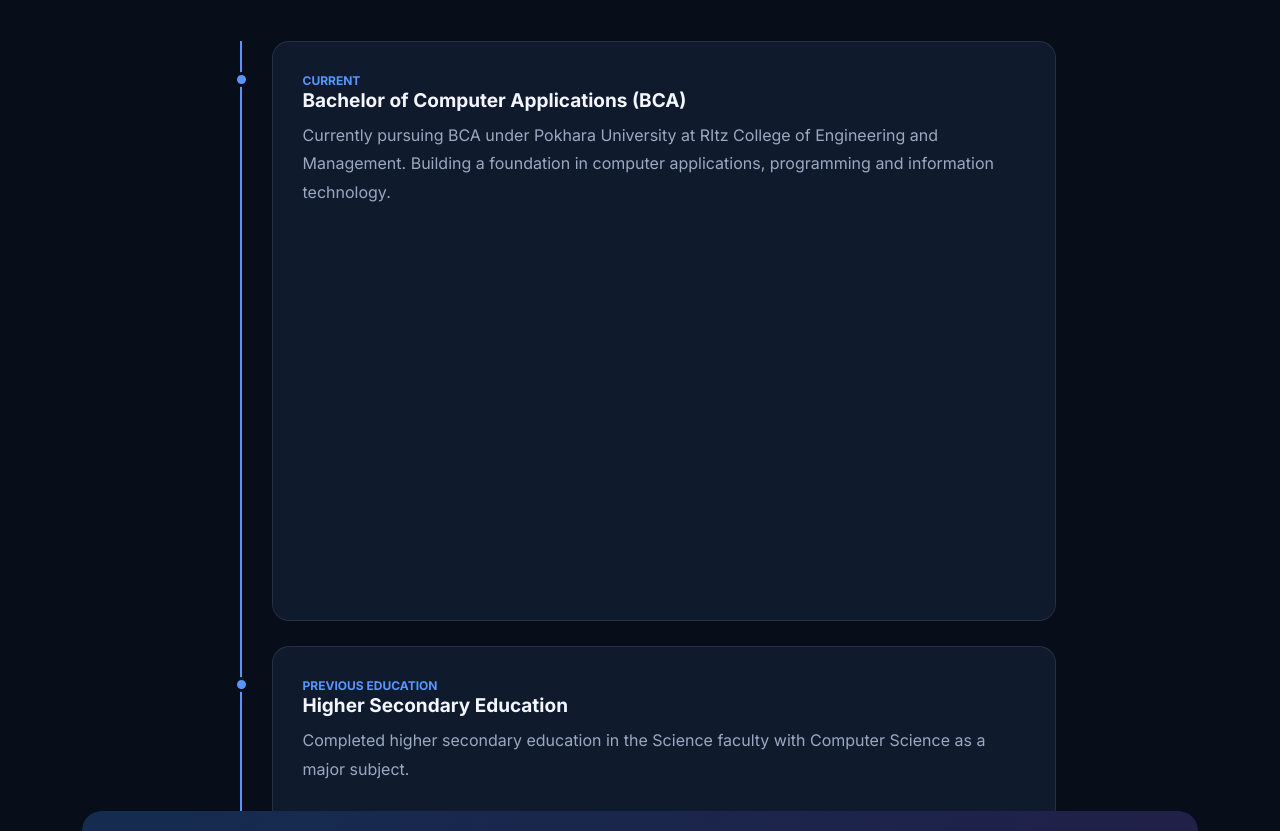
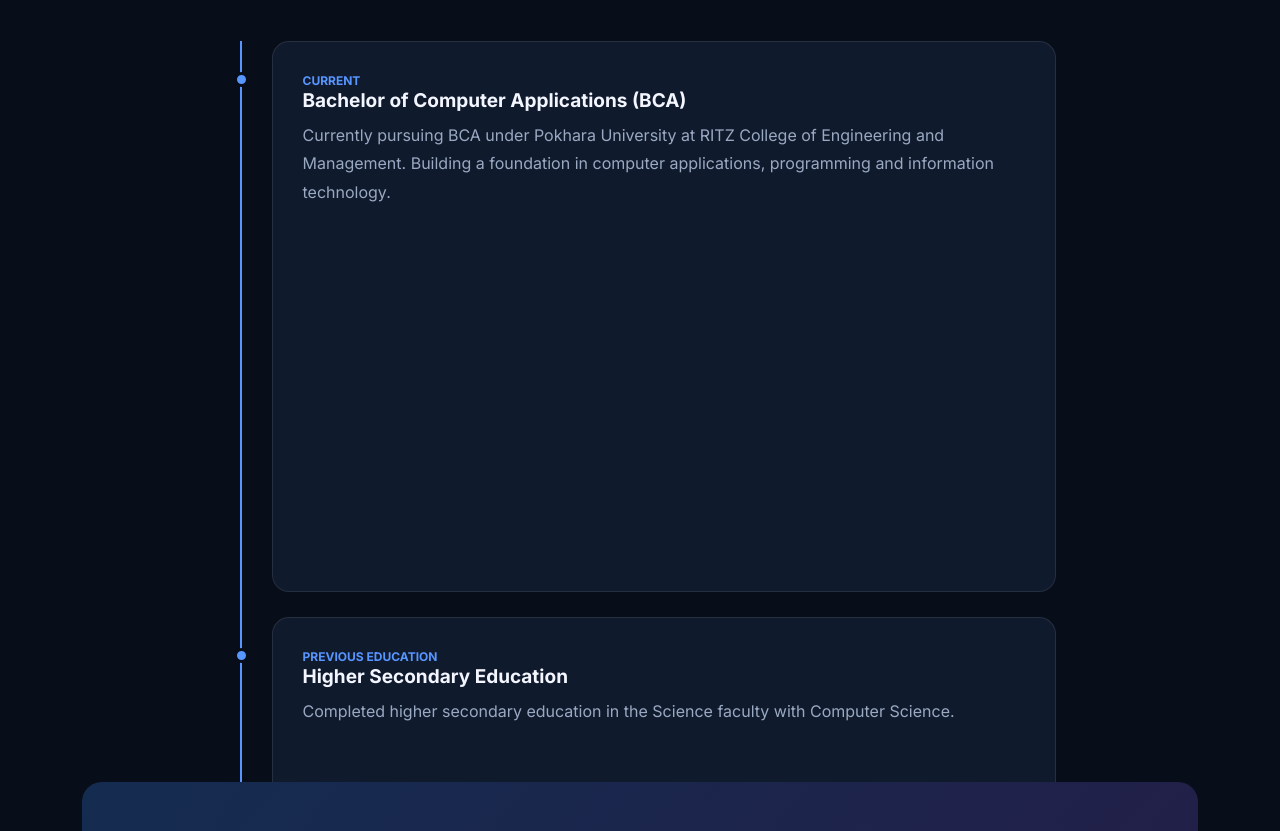
Before and after one commit to saugatr441-create/mywebsite, a plain HTML site: page index.html in a window 1280 px wide. Shown: the part 3280-4111 px from the top of the page. Drawn offline with nearby package versions, Linux system fonts and the light colour scheme.

Commit message:
Update index.html

```diff
--- a/index.html
+++ b/index.html
@@ -1023,7 +1023,7 @@
                         <h3>Bachelor of Computer Applications (BCA)</h3>
                         <p>
                             Currently pursuing BCA under Pokhara University
-                            at RItz College of Engineering and Management.
+                            at RITZ College of Engineering and Management.
                             Building a foundation in computer applications,
                             programming and information technology.
                         </p>
@@ -1034,8 +1034,8 @@
                         <h3>Higher Secondary Education</h3>
                         <p>
                             Completed higher secondary education in the
-                            Science faculty with Computer Science as
-                            a major subject.
+                            Science faculty with Computer Science.
+
                         </p>
                     </div>
 
```
